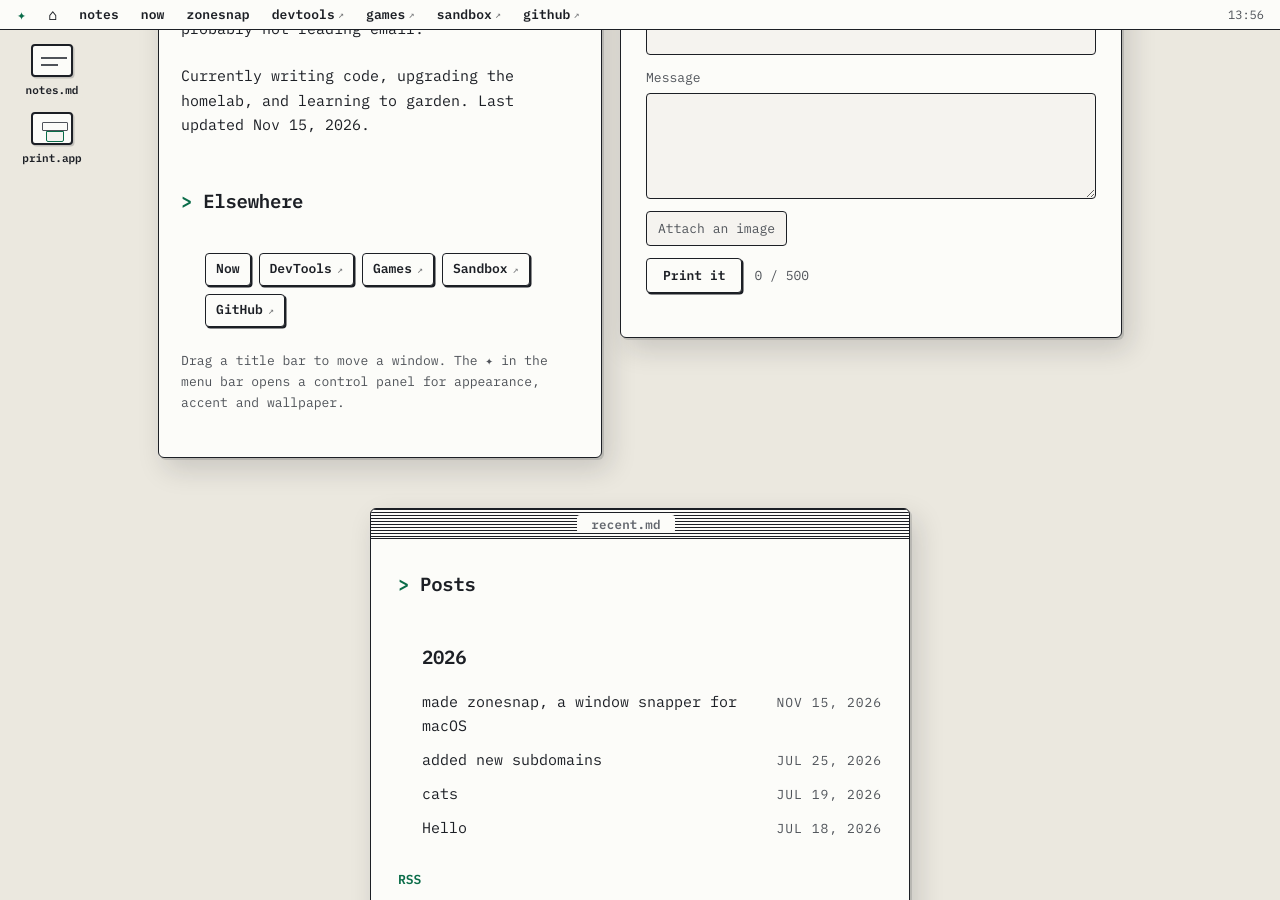
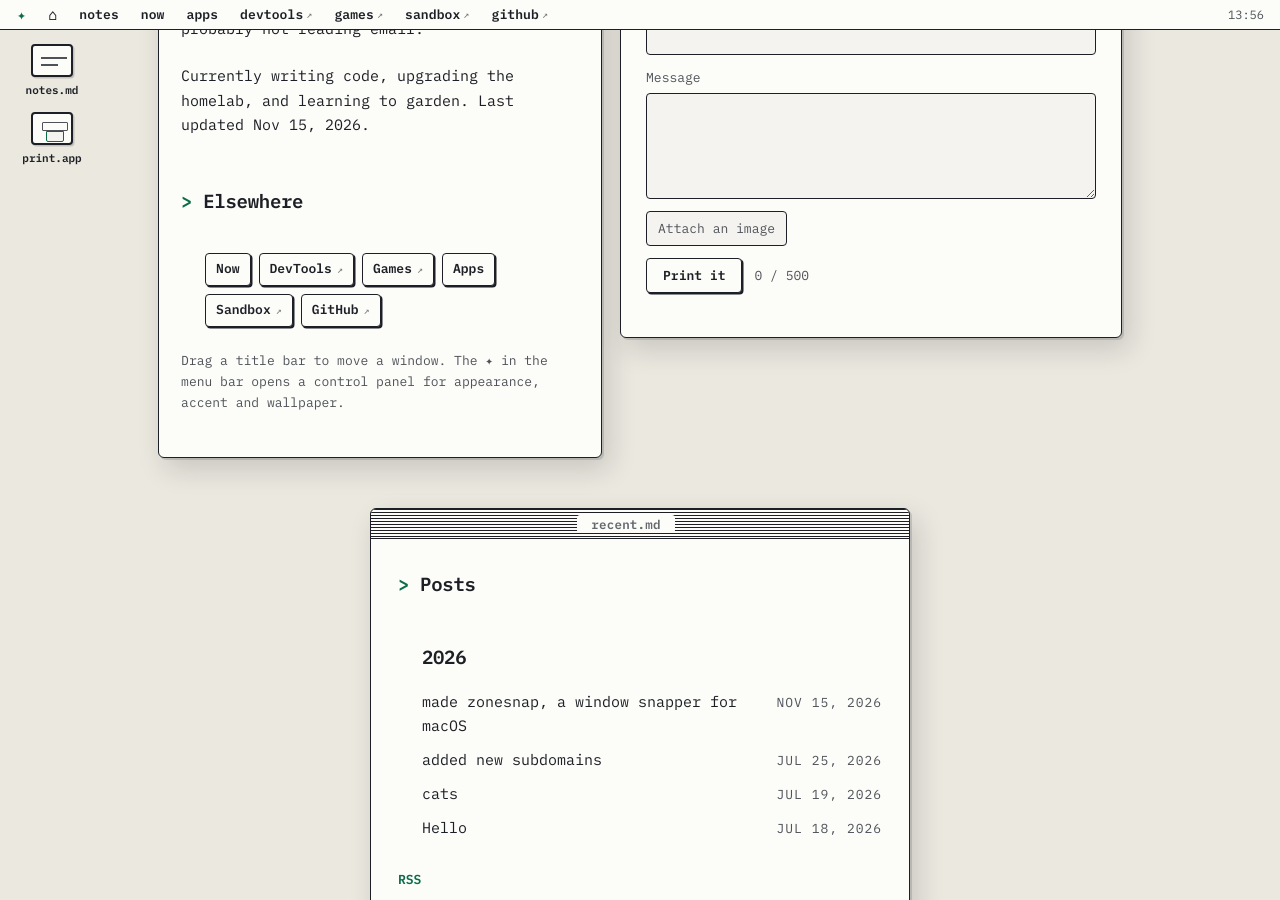
Before and after one commit to BadhriNadhBade/badhrinadh.com, a Jekyll site: the page built from index.html, in a window 1280 px wide and 900 px high, scrolled down 385 px. Built offline with Jekyll 4.4.1, drawn with Linux system fonts in a browser that asks for light colours; Markdown is read by kramdown in place of the engine named in the settings.

Commit message:
Add apps tile linking to /zonesnap

```diff
--- a/_includes/nav.html
+++ b/_includes/nav.html
@@ -18,7 +18,7 @@
   <nav class="mi-group" id="mi-group" aria-label="Sections">
     <a class="mi {% if page.path == 'notes.html' or page.collection == 'notes' %}cur{% endif %}" href="/notes">notes</a>
     <a class="mi {% if page.path == '_pages/now.md' %}cur{% endif %}" href="{% link _pages/now.md %}">now</a>
-    <a class="mi {% if page.path == '_pages/zonesnap.md' %}cur{% endif %}" href="/zonesnap">zonesnap</a>
+    <a class="mi {% if page.path == '_pages/zonesnap.md' %}cur{% endif %}" href="/zonesnap">apps</a>
     <a class="mi" href="https://devtools.badhrinadh.com/" rel="me">devtools<span class="ext" aria-hidden="true">↗</span></a>
     <a class="mi" href="https://play.badhrinadh.com/" rel="me">games<span class="ext" aria-hidden="true">↗</span></a>
     <a class="mi" href="https://lab.badhrinadh.com/" rel="me">sandbox<span class="ext" aria-hidden="true">↗</span></a>
--- a/index.html
+++ b/index.html
@@ -44,6 +44,7 @@ redirect_from:
   <li><a href="{% link _pages/now.md %}">Now</a></li>
   <li><a href="https://devtools.badhrinadh.com/" rel="me">DevTools<span class="ext" aria-hidden="true">↗</span></a></li>
   <li><a href="https://play.badhrinadh.com/" rel="me">Games<span class="ext" aria-hidden="true">↗</span></a></li>
+  <li><a href="/zonesnap">Apps</a></li>
   <li><a href="https://lab.badhrinadh.com/" rel="me">Sandbox<span class="ext" aria-hidden="true">↗</span></a></li>
   <li><a href="https://github.com/BadhriNadhBade" rel="me">GitHub<span class="ext" aria-hidden="true">↗</span></a></li>
 </ul>
```
